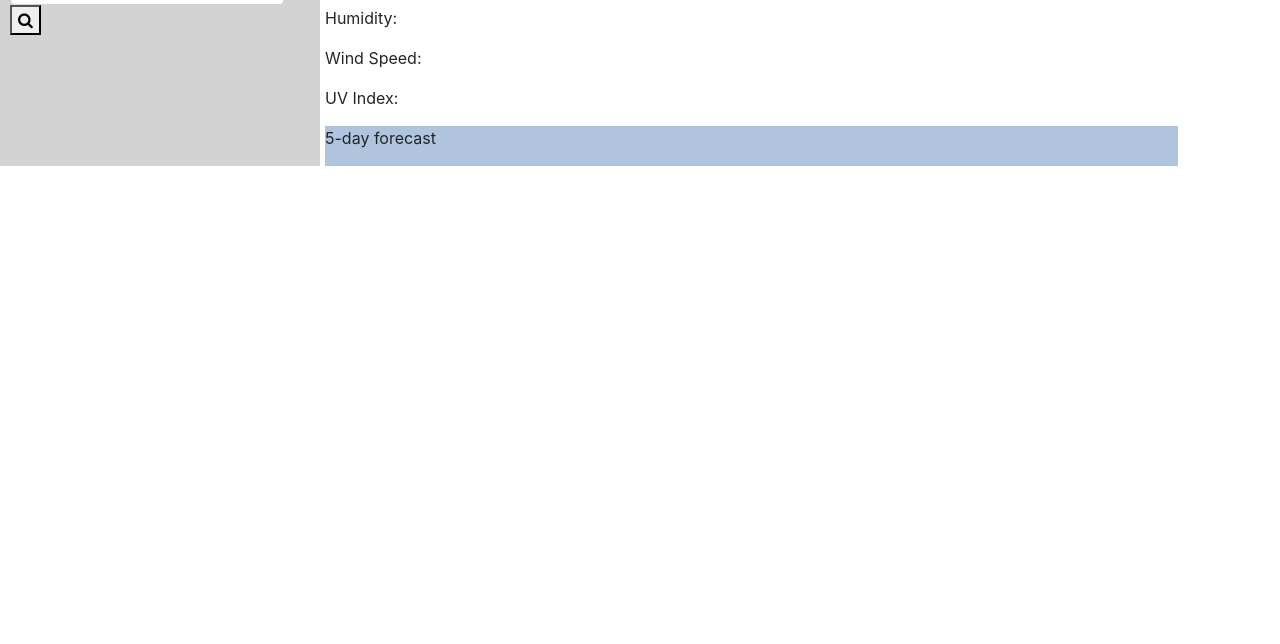
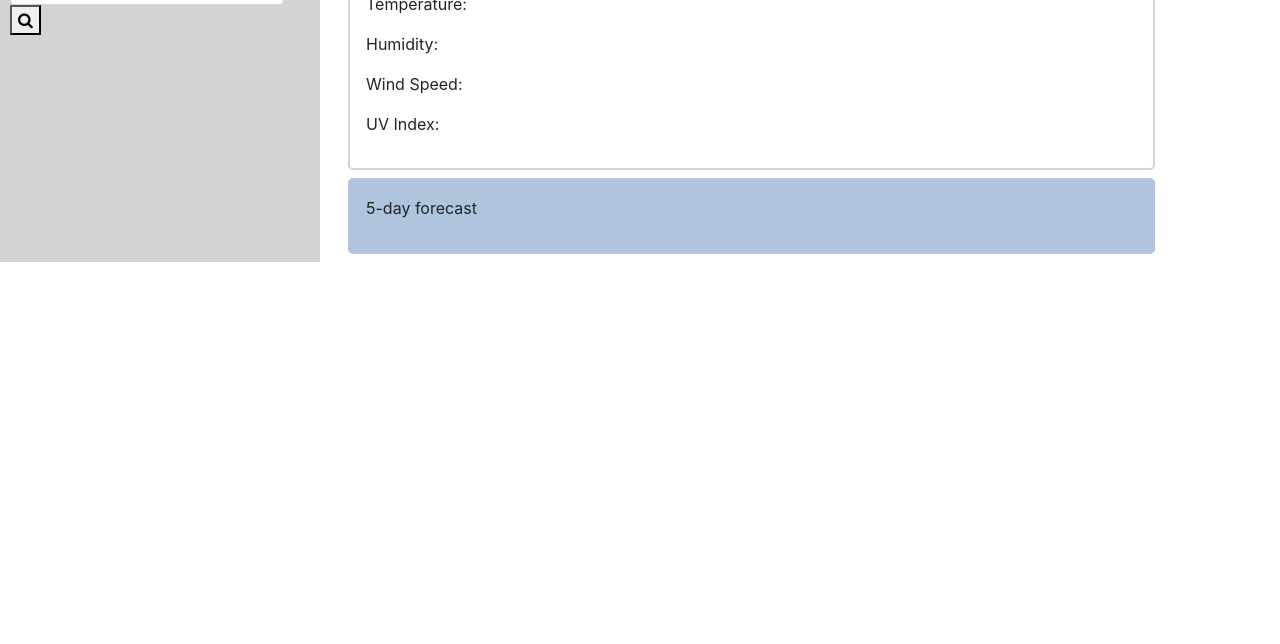
Before and after one commit to jvernot/weatherApp, a plain HTML site: page index.html in a window 1280 px wide. Shown: the part 156-800 px from the top of the page. Drawn offline with nearby package versions, Linux system fonts and the light colour scheme.

Commit message:
added styling to the divs holding the weather data

```diff
--- a/Assets/style.css
+++ b/Assets/style.css
@@ -22,7 +22,14 @@
     margin-right: 5px;
 }
 
+#rightRow1 {
+    border-radius: 5px;
+    border: 2px solid lightgrey;
+}
+
 #rightRow2 {
+    border-radius: 5px;
+    border: 2px solid lightsteelblue;
     background-color: lightsteelblue;
 }
 
--- a/index.html
+++ b/index.html
@@ -23,8 +23,8 @@
                 </form>
             </div>
             <div class="col-8" id="rightCol">
-                <div class="row">
-                    <div class="panel panel-default">
+                <div class="row p-3 m-2" id="rightRow1">
+                    <div class="panel">
                         <div class="panel-body">
                           <h2 id="cityEl">City (Date)</h2>
                           <p id="tempEl">Temperature: </p>
@@ -34,7 +34,7 @@
                         </div>
                     </div>
                 </div>
-                <div class="row" id="rightRow2">
+                <div class="row p-3 m-2" id="rightRow2">
                     <p>5-day forecast</p>
                 </div>
             </div>
```
